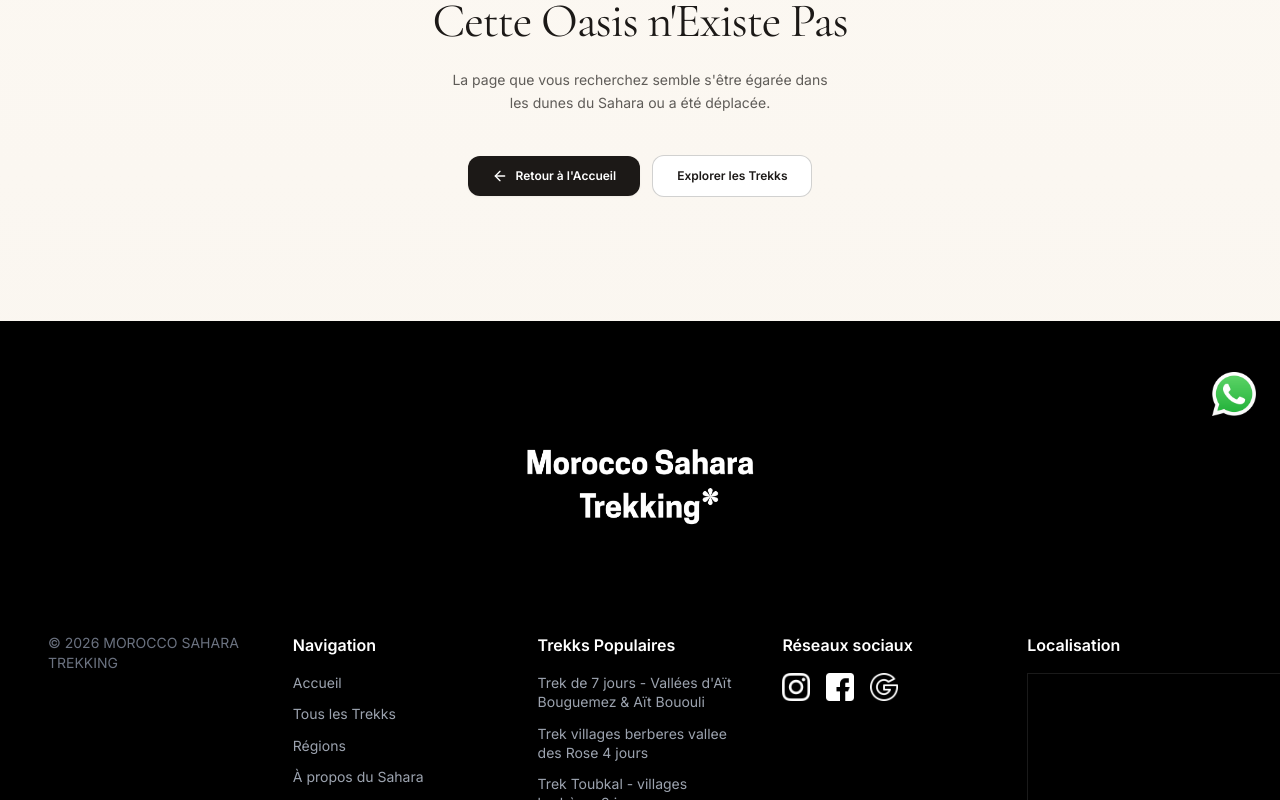
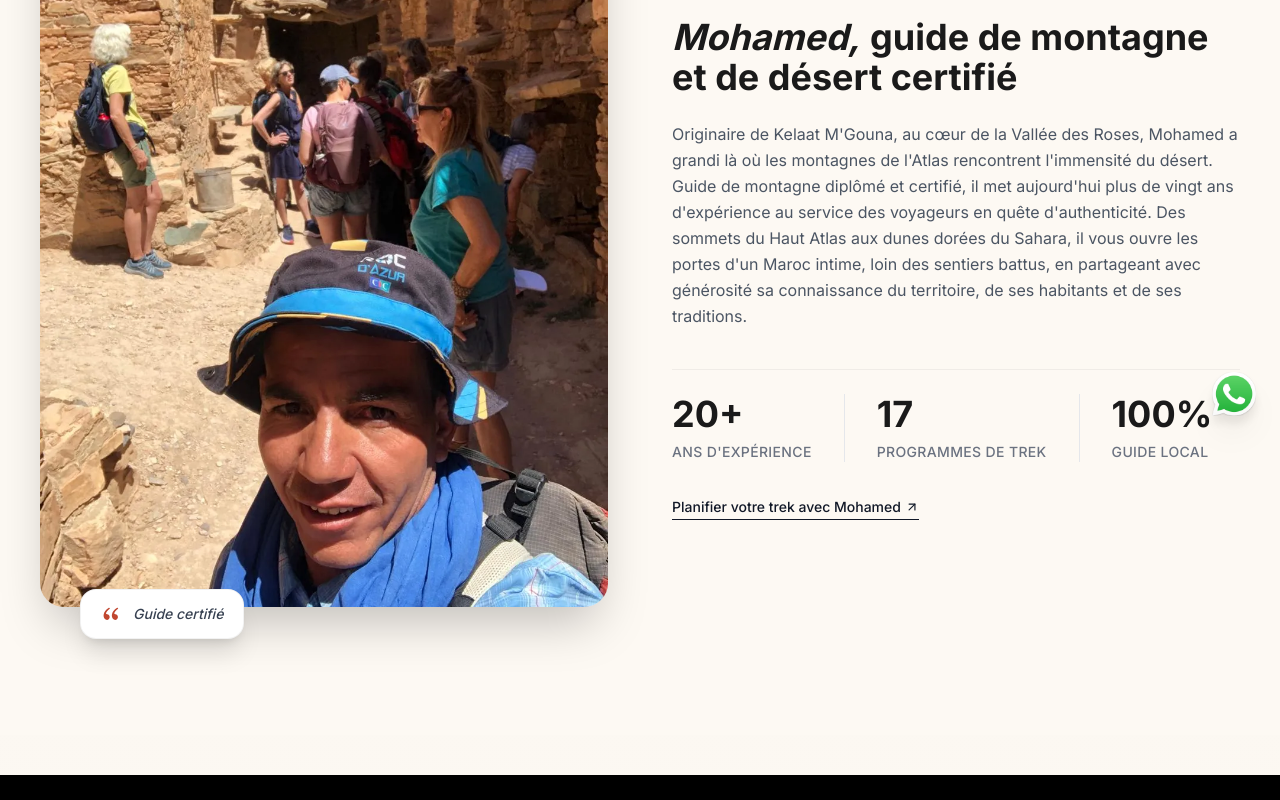
Before and after one commit to MAHMOUDIFARID/morocco-sahara-trekking, a Next.js app: page /guide in a window 1280 px wide. Before the commit this address had no page. Shown: the part 360-1160 px from the top of the page. Built offline with nearby package versions, Linux system fonts and the light colour scheme; grey boxes are pictures that could not be loaded.

Commit message:
Change 'À propos du Sahara' to 'Guide' in footer navigation

```diff
--- /dev/null
+++ b/app/guide/page.tsx
@@ -0,0 +1,16 @@
+import AboutGuide from "@/components/AboutGuide";
+import { Metadata } from "next";
+
+export const metadata: Metadata = {
+  title: "Notre Guide Mohamed | Morocco Sahara Trekking",
+  description:
+    "Faites connaissance avec Mohamed, guide officiel certifié natif de la Vallée des Roses, pour vos randonnées et expéditions au Maroc.",
+};
+
+export default function GuidePage() {
+  return (
+    <div className="min-h-screen py-10">
+      <AboutGuide />
+    </div>
+  );
+}
--- a/components/Footer.tsx
+++ b/components/Footer.tsx
@@ -8,7 +8,7 @@ const navigationLinks = [
   { label: "Accueil", href: "/" },
   { label: "Tous les Trekks", href: "/treks" },
   { label: "Régions", href: "/regions" },
-  { label: "À propos du Sahara", href: "/a-propos" },
+  { label: "Guide", href: "/guide" },
   { label: "FAQ", href: "/faq" },
   { label: "Contact", href: "/contact" },
 ];
```
